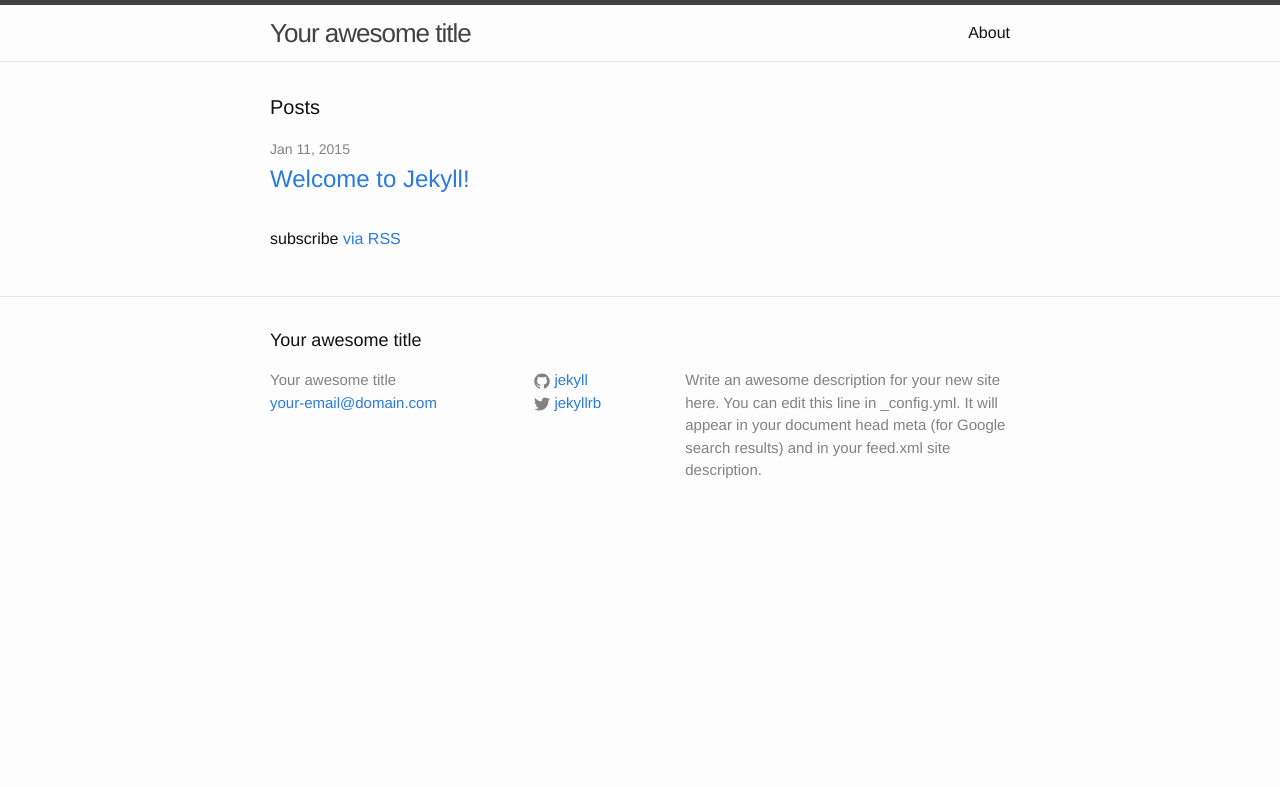
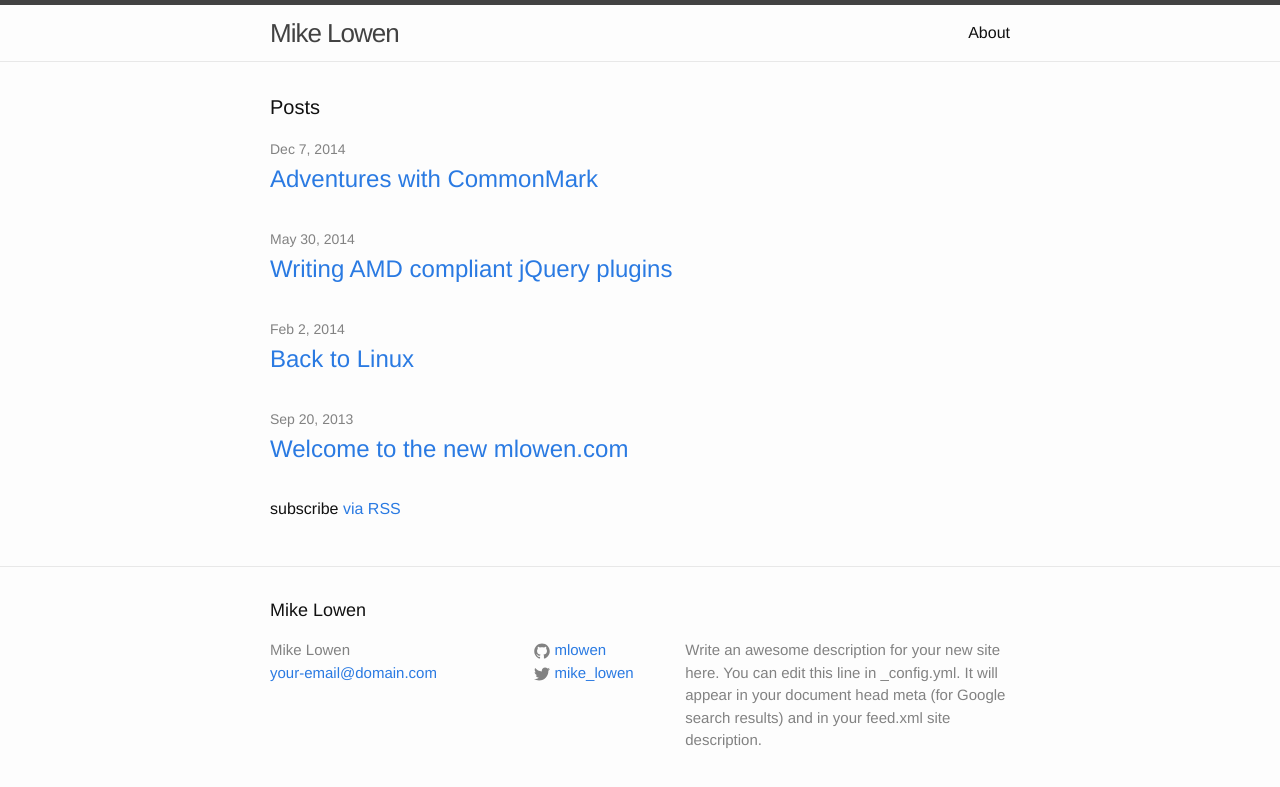
Before and after one commit to mlowen/mlowen.github.io, a Jekyll site: the page built from index.html, in a window 1280 px wide. Shown: the top 787 px of the page. Built offline with Jekyll 4.4.1, drawn with Linux system fonts in a browser that asks for light colours; Markdown is read by kramdown in place of the engine named in the settings; some of the changed lines change nothing that is shown.

Commit message:
Imported article content
Added all of the articles

````diff
--- a/_config.yml
+++ b/_config.yml
@@ -1,5 +1,5 @@
 # Site settings
-title: Your awesome title
+title: Mike Lowen
 email: your-email@domain.com
 description: > # this means to ignore newlines until "baseurl:"
   Write an awesome description for your new site here. You can edit this
@@ -7,8 +7,12 @@ description: > # this means to ignore newlines until "baseurl:"
   Google search results) and in your feed.xml site description.
 baseurl: "" # the subpath of your site, e.g. /blog/
 url: "http://yourdomain.com" # the base hostname & protocol for your site
-twitter_username: jekyllrb
-github_username:  jekyll
+twitter_username: mike_lowen
+github_username:  mlowen
 
 # Build settings
-markdown: kramdown
+highlighter: rouge
+markdown: redcarpet
+
+redcarpet:
+  extensions: ["no_intra_emphasis", "fenced_code_blocks", "autolink", "strikethrough", "superscript"]
--- a/_posts/2015-01-11-welcome-to-jekyll.markdown
+++ /dev/null
@@ -1,25 +0,0 @@
----
-layout: post
-title:  "Welcome to Jekyll!"
-date:   2015-01-11 09:51:02
-categories: jekyll update
----
-You’ll find this post in your `_posts` directory. Go ahead and edit it and re-build the site to see your changes. You can rebuild the site in many different ways, but the most common way is to run `jekyll serve`, which launches a web server and auto-regenerates your site when a file is updated.
-
-To add new posts, simply add a file in the `_posts` directory that follows the convention `YYYY-MM-DD-name-of-post.ext` and includes the necessary front matter. Take a look at the source for this post to get an idea about how it works.
-
-Jekyll also offers powerful support for code snippets:
-
-{% highlight ruby %}
-def print_hi(name)
-  puts "Hi, #{name}"
-end
-print_hi('Tom')
-#=> prints 'Hi, Tom' to STDOUT.
-{% endhighlight %}
-
-Check out the [Jekyll docs][jekyll] for more info on how to get the most out of Jekyll. File all bugs/feature requests at [Jekyll’s GitHub repo][jekyll-gh]. If you have questions, you can ask them on [Jekyll’s dedicated Help repository][jekyll-help].
-
-[jekyll]:      http://jekyllrb.com
-[jekyll-gh]:   https://github.com/jekyll/jekyll
-[jekyll-help]: https://github.com/jekyll/jekyll-help
--- /dev/null
+++ b/_posts/article/2013-09-20-welcome-to-the-new-mlowen.com.md
@@ -0,0 +1,42 @@
+---
+layout: post
+title:  "Welcome to the new mlowen.com"
+date:   2013-09-20
+categories: article
+---
+
+A while ago the server which was hosting my old blog was shut down and I didn't do much about it, it had been a while since I had posted anything there and a lot of the content that was there wasn't of the highest quality so for a while I decided to leave it be. Over time this decision began to grate on me I felt that as someone whose career is very much built around the Internet that I should have more of a presence on it, the only question was how to bring mlowen.com back.
+
+This site is the answer to that question, here I hope to provide two things thought out articles based on some of my experiences and discoveries as a software developer and a place to look in on what I'm currently working on. Over the next little while I hope to port over some of the more useful content from my old blog into the new site.
+
+# Markdown
+
+I'm a big fan of [markdown](http://en.wikipedia.org/wiki/Markdown) two of my [favourite](http://www.stackoverflow.com) [sites](http://www.github.com) use it pretty heavily. One of the key reasons I'm a big fan of markdown is that it allows me to fall back on HTML when the functionality doesn't to display something doesn't exist within markdown itself. This won't be my last foray with markdown, I have a couple of upcoming personal projects which will also be relying pretty heavily on it as well.
+
+# Journal entries
+
+After reading the [journals of Jordan Mechner](http://jordanmechner.com/ebook/) I thought it would be an interesting idea to include a more journal like format to compliment the articles. The journal entries are designed to be shorter in length detailing what I'm doing in regards to the personal projects that I'm currently working on, leaving articles to be focused on more researched topics.
+
+# The stack
+
+One of the things I wanted to achieve with this site is to work with a stack that I'm unfamiliar with, that reason coupled with the fact that it has been on my list of things to learn led me to choosing [Ruby on Rails](http://rubyonrails.org/) to build the site with. I still decided to use windows as my primary development environment which caused me some issues which I plan on detailing in a later article. In terms of database I again wanted to go with a choice I didn't have much experience with which led me to [PostgreSQL](http://www.postgresql.org/).
+
+I spent some time looking for a suitable hosting provider which would give me decent value for money, I ended up going with [host4geeks](http://host4geeks.com/) so far I've been very happy with both the VPS and the level of service they have provided. The VPS I'm using is running Ubuntu 13.04 server which again due to doing the development in windows caused a few issues come deployment time. The server itself is running [Nginx](http://nginx.org/) and [Passenger](https://www.phusionpassenger.com/) which were pretty straight forward to set up thanks to [a guide by Marcin Kulik](http://blog.lunarlogic.io/2013/setup-fresh-ubuntu-server-for-ruby-on-rails/).
+
+Other technologies that have been a great help in building the site are:
+
+* [LESS](http://lesscss.org/)
+* [Markdown](http://en.wikipedia.org/wiki/Markdown)
+* [Knockout.js](http://knockoutjs.com/)
+* [Goggle code prettify](https://code.google.com/p/google-code-prettify/)
+
+# Future plans
+
+This site is far from finished, there are several features which are still missing that I'm looking at adding in the near future:
+
+* Pages
+* Images in articles/journal entries.
+* RSS feeds.
+* Comments on articles.
+
+Outside of the audience facing features the admin system is pretty bare bones at the moment and while it serves for what I want it requires a lot of work before it is
--- /dev/null
+++ b/_posts/article/2014-02-02-back-to-linux.md
@@ -0,0 +1,19 @@
+---
+layout: post
+title:  "Back to Linux"
+date:   2014-02-02
+categories: article
+---
+
+If there is one thing that I learned while redeveloping [mlowen.com](http://mlowen.com/) is that developing a rails app on Windows is not something that I'm all to keen to do again so this weekend I set up an [Ubuntu](http://www.ubuntu.com/) and got cracking. While the set up went a lot smoother this time around there was one thing that I noticed that I was missing - on windows I use [posh-git](http://dahlbyk.github.io/posh-git/) pretty much due to the extra information that it displays in the prompt. With that in mind I thought it would be a nice way to get myself back into the groove of Linux with a bit of [bash](http://en.wikipedia.org/wiki/Bash_(Unix_shell)) scripting.
+
+Thankfully there were a couple of really good posts doing similar things to what I was wanting to do:
+
+* [Show Git information in your prompt](http://bytebaker.com/2012/01/09/show-git-information-in-your-prompt/) by Shrutarshi Basu.
+* [Bedazzle Your Bash Prompt with Git Info](http://www.railstips.org/blog/archives/2009/02/02/bedazzle-your-bash-prompt-with-git-info/) by John Nunemaker.
+
+While neither of these sites did exactly what I was after they gave me a great starting point for messing around with how the prompt is displayed.
+
+While scripting the prompt changes one thing that kept popping into my mind was that one of the things that I really love about where I work is our tendency to script as much as we can. We have a repository of powershell cmdlets which are invaluable when it comes to the amount of time that they save us and I was curious if I could use this as an opportunity to replicate that sort of environment for bash. The result of that little experiment can be found over [on Github](https://github.com/mlowen/dev_scripts), the idea behind this is a place for me to collect any useful scripts I may or may not write and an easy way to integrate it into the shell. Currently the only piece of functionality that is provided from that repository is adding the git information to the prompt but I hope in times that more will be added.
+
+* Dev Scripts - [github.com/mlowen/dev_scripts](https://github.com/mlowen/dev_scripts)
--- /dev/null
+++ b/_posts/article/2014-05-30-writing-amd-compliant-jquery-plugins.md
@@ -0,0 +1,134 @@
+---
+layout: post
+title:  "Writing AMD compliant jQuery plugins"
+date:   2014-05-30
+categories: article
+---
+
+Recently at work we've been moving towards using [AMD modules](http://en.wikipedia.org/wiki/Asynchronous_module_definition) loaded with [require.js](http://requirejs.org/) to do some really neat stuff around client side UI composition. Because we live in a world where some of our products are using modules and others are not it makes it interesting when we want to write some common javascript code which we want to be exposed to both worlds, we notice this most often when we are exposing functionality via [jQuery plugins](http://learn.jquery.com/plugins/). In this article I'm not going to go over how to create a jQuery plugin as that has been covered by others many times before, instead I'm going to show you how to write a plugin that will play nice in both an AMD and non-AMD world.
+
+If we use the following simple jQuery plugin which changes the text colour of the element it is applied to as an example a traditional jQuery plugin would look like the following.
+
+```js
+(function ($) {
+	$.fn.colourise = function(color) {
+		this.each(function(index, item) {
+			$(item).css('color', color);
+		});
+
+		return this;
+	};
+})(jQuery);
+```
+
+When invoking this plugin in a page it would look something like this.
+
+```html
+<html>
+	<head>
+		<title>jQuery plugin example</title>
+	</head>
+	<body>
+		<ul>
+			<li class="red">Red</li>
+			<li class="green">Green</li>
+			<li class="blue">Blue</li>
+			<li class="red">Red</li>
+			<li class="green">Green</li>
+			<li class="blue">Blue</li>
+		</ul>
+
+		<script src="//cdnjs.cloudflare.com/ajax/libs/jquery/2.1.1/jquery.min.js"></script>
+		<script src="jquery.colourise.js"></script>
+		<script>
+			$(function() {
+				$('.red').colourise('#F00');
+				$('.green').colourise('#0F0');
+				$('.blue').colourise('#00F');
+			});
+		</script>
+	</body>
+</html>
+```
+
+Looking at our example the plugin requires jQuery to be loaded into the global scope, which is all fine and dandy if you aren't using require to load up your javascript as soon as you do the console will be full of errors. Right so instinct dictates that next we change our plugin to be loaded as an AMD module.
+
+```js
+define([ 'jquery' ], function($) {
+	$.fn.colourise = function(color) {
+		this.each(function(index, item) {
+			$(item).css('color', color);
+		});
+
+		return this;
+	};
+});
+```
+
+Then update our page to load our javascript through require.
+
+```html
+<html>
+	<head>
+		<title>jQuery plugin with require</title>
+	</head>
+	<body>
+		<ul>
+			<li class="red">Red</li>
+			<li class="green">Green</li>
+			<li class="blue">Blue</li>
+			<li class="red">Red</li>
+			<li class="green">Green</li>
+			<li class="blue">Blue</li>
+		</ul>
+
+		<script src="//cdnjs.cloudflare.com/ajax/libs/require.js/2.1.11/require.min.js"></script>
+		<script>
+			requirejs.config({
+				'paths': {
+					'jquery': '//cdnjs.cloudflare.com/ajax/libs/jquery/2.1.1/jquery.min',
+				},
+				'urlArgs': 'bust=' + (new Date()).getTime()
+			});
+
+			require([ 'jquery', 'jquery.colourise' ], function($) {
+				$(function() {
+					$('.red').colourise('#F00');
+					$('.green').colourise('#0F0');
+					$('.blue').colourise('#00F');
+				});
+			});
+		</script>
+	</body>
+</html>
+```
+
+This will indeed solve our issue of our plugin not working with require. However at the start of this article I mentioned that we live in a world where not everyone is using require to load up their javascript, our revised plugin neglects this world and forces the users of the plugin to also use require. We want to give the developers the freedom to develop their software how they choose, so being able to load a plugin with and without require is an issue that javascript library developers need to care about now we are living in this dual world scenario.
+
+To solve this lets look at the creation of our plugin in both scenarios, in our current examples the definition of our plugin is tied directly into the registration of the plugin. What if we were to separate that out into a different function, then we could then try and detect if we can create AMD modules and create one if possible otherwise register the plugin in the global scope. We also need to be careful that we aren't polluting the global scope with the definition of our plugin we are going to handle that by wrapping the definition and registration of the plugin in a self-executing anonymous function. Our resulting plugin ends up looking like the following:
+
+```js
+(function() {
+	var init = function ($) {
+		$.fn.colourise = function(color) {
+			this.each(function(index, item) {
+			$(item).css('color', color);
+		});
+
+			return this;
+		};
+	}
+
+	if(typeof define === 'function' && define.amd) {
+		console.log('Creating an amd module.');
+
+		define([ 'jquery' ], init);
+	} else {
+		console.log('Loading into global scope.');
+
+		init(jQuery);
+	}
+})();
+```
+
+The above example will work with both of our previous page examples and allows the users of the plugin to develop in whichever way suits them. This approach however is not perfect, if you are working on a site which is a transitional phase where it is using a mixture of libraries loaded in the global scope and loading some libraries with require and you need your plugin to work on the libraries loaded in the global scope then you will be in trouble as the plugin will only be available to code loaded through require.
--- /dev/null
+++ b/_posts/article/2014-12-07-adventures-with-commonmark.md
@@ -0,0 +1,71 @@
+---
+layout: post
+title:  "Adventures with CommonMark"
+date:   2014-12-07
+categories: article
+---
+
+It's no secret that I am a fan of [markdown](http://en.wikipedia.org/wiki/Markdown) I think it is a great way to write for the internet, in fact most of the content on this site is powered by it. I was also quite excited when [Jeff Atwood and others](http://blog.codinghorror.com/standard-flavored-markdown/) announced [CommonMark](http://commonmark.org/) I like the idea that the content I write in my preferred editor ([MarkdownPad 2](http://markdownpad.com/) in this case) will look the same when I post it here or up on GitHub.
+
+Recently I've been working on a new project which uses CommonMark quite heavily for it's content as part of it I had started building some utilities around CommonMark. This weekend I decided to take a break from the side project and instead extract some of those utilities out into their own independent libraries.
+
+## Knockout.CommonMark
+
+The first of these libraries is [Knockout.CommonMark](https://github.com/mlowen/Knockout.CommonMark) provides [Knockout](http://knockoutjs.com/) bindings for CommonMark which allows knockout developers to do:
+
+```html
+<div data-bind="commonmark: text"></div>
+```
+
+The contents of text will be parsed as CommonMark markdown and rendered as HTML, as far as knockout bindings go I think this one is pretty simple the heart of it is the following method.
+
+```js
+function(ko, commonmark) {
+	var reader = commonmark.DocParser();
+	var writer = commonmark.HtmlRenderer();
+
+	var convert = function (element, valueAccessor) {
+		var accessor = valueAccessor();
+		var actual = typeof accessor === 'function' ? accessor() : accessor;
+
+		element.innerHTML = actual ? writer.render(reader.parse(actual)) : '';
+	};
+
+	ko.bindingHandlers.commonmark = { init: convert, update: convert };
+};
+```
+
+The rest is just how this plugin is exposed either via an [AMD module](http://en.wikipedia.org/wiki/Asynchronous_module_definition) or by loading it into the global scope, using the method I wrote about in [this earlier post](http://mike.lowen.co.nz/article/2014/05/30/writing-amd-compliant-jquery-plugins).
+
+## CommonMark.Editor
+
+The other library I want to mention today is [CommonMark.Editor](https://github.com/mlowen/CommonMark.Editor) a bootstrap based CommonMark editor which is loosely inspired by the Github markdown editor. This library is a [jQuery](http://jquery.com/) plugin which is currently only exposed as an AMD module, once you have all the setup for the library done invoking looks like
+
+```html
+<html>
+	<head>
+		<link rel="stylesheet" href="http://cdnjs.cloudflare.com/ajax/libs/twitter-bootstrap/3.3.1/css/bootstrap.min.css" />
+	</head>
+	<body>
+		<div class="container">
+			<div class="page-header">
+				<h1>CommonMark Editor</h1>
+			</div>
+
+			<div id="editor"></div>
+		</div>
+
+		<script src="http://cdnjs.cloudflare.com/ajax/libs/require.js/2.1.15/require.min.js"></script>
+		<script>
+			require([ 'jquery', 'commonmark.editor' ], function ($) {
+				var editor = $('#editor').commonMarkEditor();
+			});
+		</script>
+	</body>
+</html>
+```
+
+The basics of the editor works however it is not yet as feature complete as I would like it, when I started moving this out into it's own library I realised I wasn't very happy with my original implementation and decided to scrap it and start from sratch. I want to add the following to it in the near future:
+
+* Knockout binding.
+* Programmatically setting/getting the content of the editor.
````
